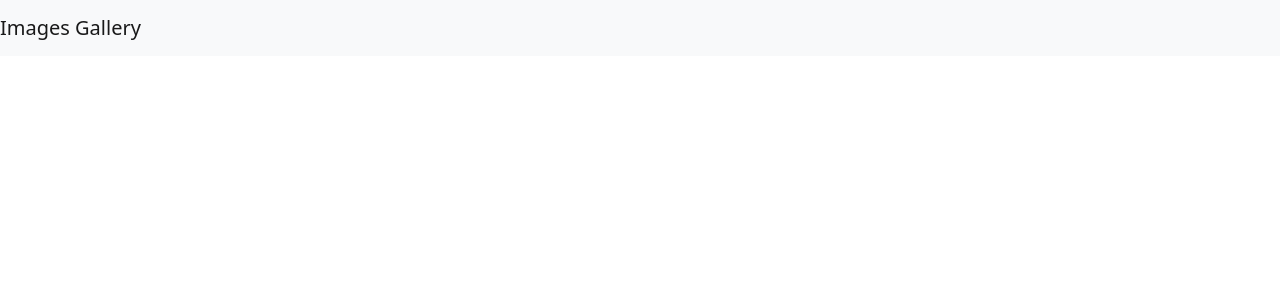
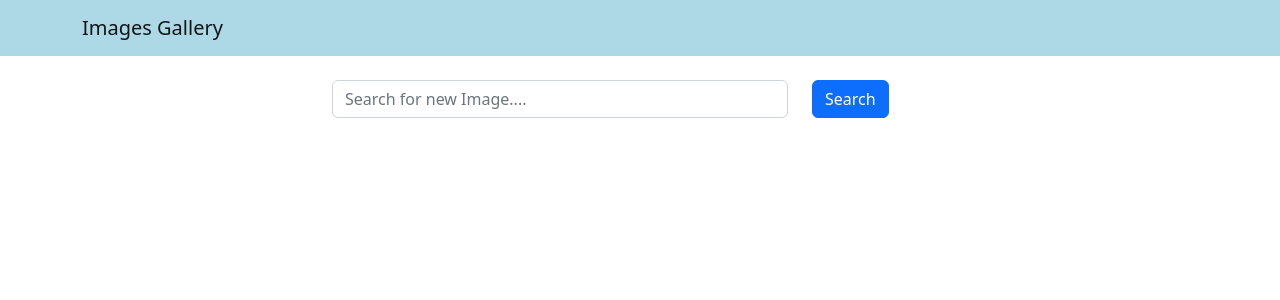
Before and after one commit to siddharth00001/images-gallery, a React (Create React App) app in the folder frontend/: page / in a window 1280 px wide. Shown: the top 300 px of the page. Built offline with nearby package versions, Linux system fonts and the light colour scheme.

Commit message:
controlled search component

```diff
--- a/frontend/src/App.js
+++ b/frontend/src/App.js
@@ -1,11 +1,23 @@
 import 'bootstrap/dist/css/bootstrap.min.css';
 import Header from './components/Header';
+import Search from './components/search';
+import { useState } from 'react';
+
 
 
 const App = () =>  {
+  const [word,setWord]=useState('');
+
+  const handleSearchSubmit = (e) => {
+    e.preventDefault();
+    console.log(word);
+  }
+
+
   return (
     <div className="App">
       <Header title = "Images Gallery"/>
+      <Search word ={word} setWord = {setWord} handleSubmit={handleSearchSubmit}/>
     </div>
   );
 }
--- a/frontend/src/components/Header.js
+++ b/frontend/src/components/Header.js
@@ -1,10 +1,16 @@
 import React from 'react';
 import Navbar from 'react-bootstrap/Navbar';
+import Container from "react-bootstrap/Container";
+const navbarStyle ={
+    backgroundColor: 'lightBlue'
+};
 
 const Header = ({title}) => {
     return (
-        <Navbar bg="light" variant="light">
-            <Navbar.Brand href = "/">{title}</Navbar.Brand>
+        <Navbar style = {navbarStyle} variant="light">
+            <Container>
+                <Navbar.Brand href="/">{title}</Navbar.Brand>
+            </Container>
       </Navbar>
     )
 }
--- /dev/null
+++ b/frontend/src/components/search.js
@@ -0,0 +1,33 @@
+import React from "react";
+import Container from "react-bootstrap/Container";
+import Col from 'react-bootstrap/Col';
+import Form from 'react-bootstrap/Form';
+import Row from 'react-bootstrap/Row';
+import Button from 'react-bootstrap/Button';
+
+const Search = ({word,setWord,handleSubmit}) => {
+  return (
+    <Container className="mt-4" fluid>
+      <Row className="justify-content-center">
+        <Col xs ={12} md={8} lg={6}>
+          <Form onSubmit={handleSubmit}>
+            <Row>
+              <Col xs={9}>
+                <Form.Control
+                type="text"
+                value={word}
+                onChange = {(e) => setWord(e.target.value)}
+                placeholder="Search for new Image...."
+                />
+              </Col>
+              <Col>
+                <Button variant="primary" type ="submit"> Search</Button>
+              </Col>
+            </Row>
+          </Form>
+        </Col>
+      </Row>
+    </Container>
+  );
+};
+export default Search;
```
